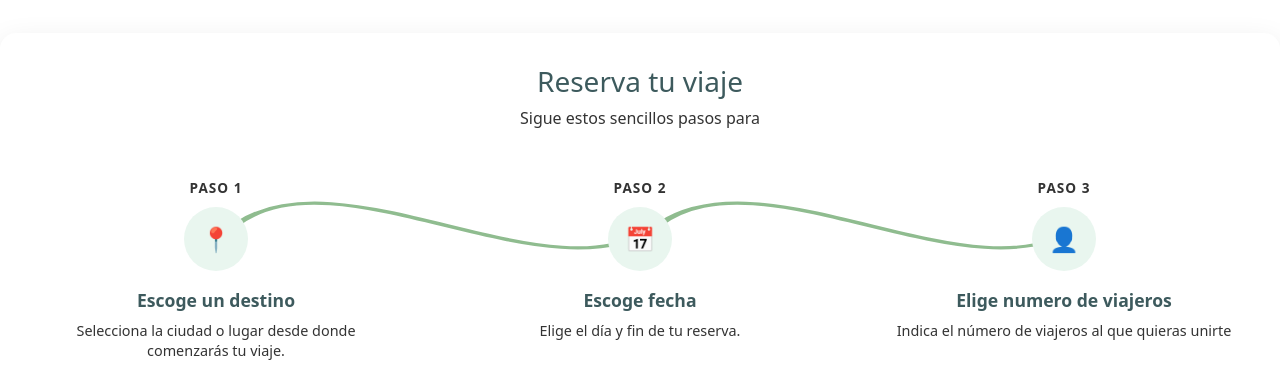
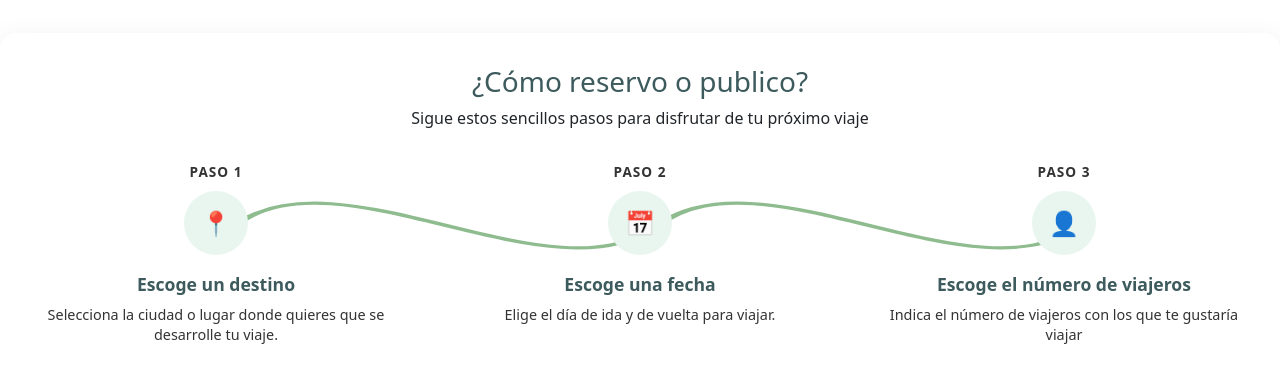
Before and after one commit to JavierSP1997/appFrontViajes, an Angular app: page / in a window 1280 px wide. Shown: the part 425-800 px from the top of the page. Built offline with nearby package versions, Linux system fonts and the light colour scheme; no server answers.

Commit message:
guide terminada de escribir los pasos

```diff
--- a/src/app/components/guide/guide.component.html
+++ b/src/app/components/guide/guide.component.html
@@ -1,6 +1,6 @@
 <section class="section-container">
-  <h2 class="section-title">Reserva tu viaje</h2>
-  <p class="section-subtitle">Sigue estos sencillos pasos para</p>
+  <h2 class="section-title">¿Cómo reservo o publico?</h2>
+  <p>Sigue estos sencillos pasos para disfrutar de tu próximo viaje</p>
 
   <div class="curve-line">
     <div class="line-1">
@@ -31,23 +31,23 @@
       <div class="step-icon">📍</div>
       <div class="step-title">Escoge un destino</div>
       <div class="step-desc">
-        Selecciona la ciudad o lugar desde donde comenzarás tu viaje.
+        Selecciona la ciudad o lugar donde quieres que se desarrolle tu viaje.
       </div>
     </div>
 
     <div class="step">
       <div class="step-number">Paso 2</div>
       <div class="step-icon">📅</div>
-      <div class="step-title">Escoge fecha</div>
-      <div class="step-desc">Elige el día y fin de tu reserva.</div>
+      <div class="step-title">Escoge una fecha</div>
+      <div class="step-desc">Elige el día de ida y de vuelta para viajar.</div>
     </div>
 
     <div class="step">
       <div class="step-number">Paso 3</div>
       <div class="step-icon">👤</div>
-      <div class="step-title">Elige numero de viajeros</div>
+      <div class="step-title">Escoge el número de viajeros</div>
       <div class="step-desc">
-        Indica el número de viajeros al que quieras unirte
+        Indica el número de viajeros con los que te gustaría viajar
       </div>
     </div>
   </div>
```
